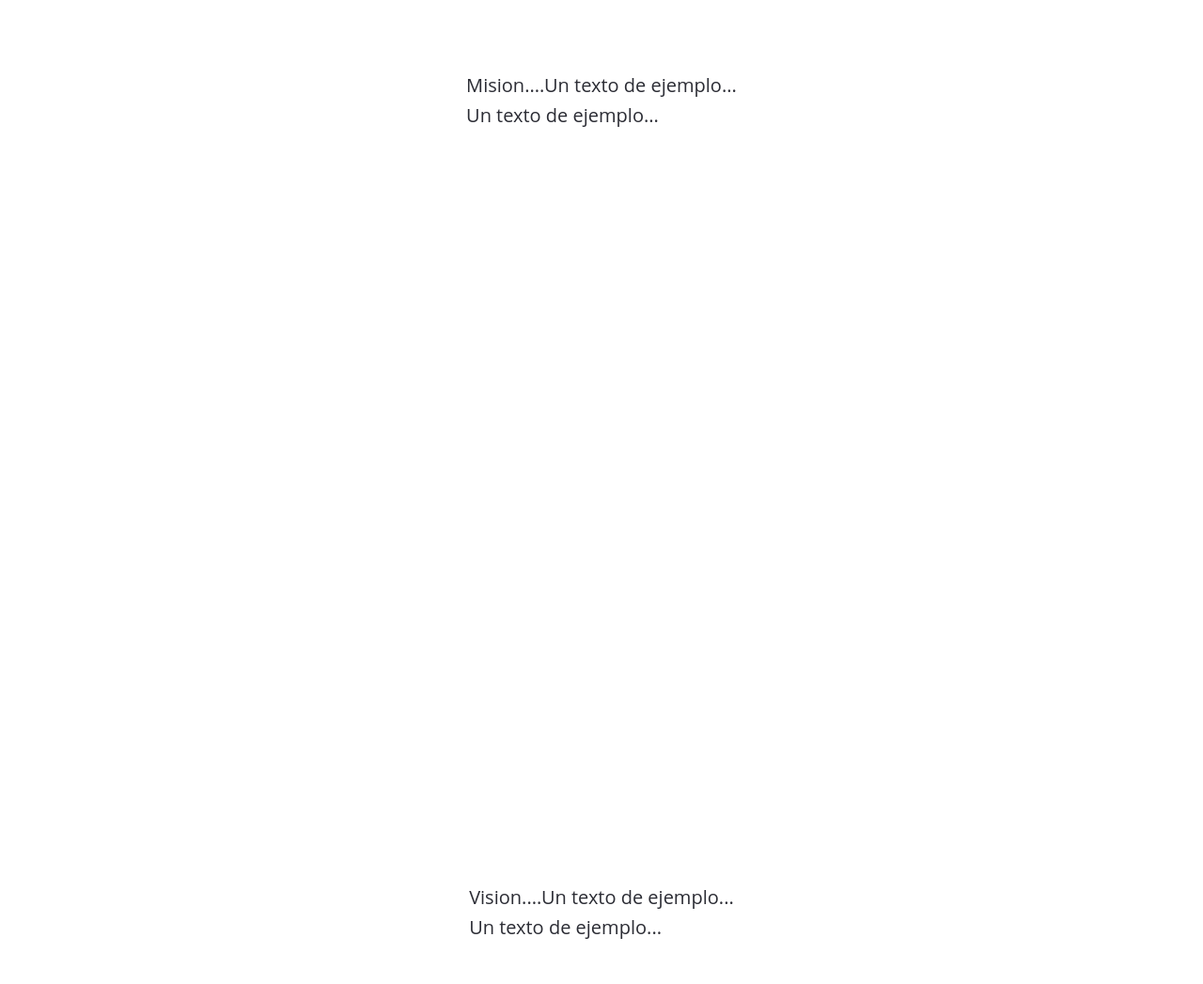
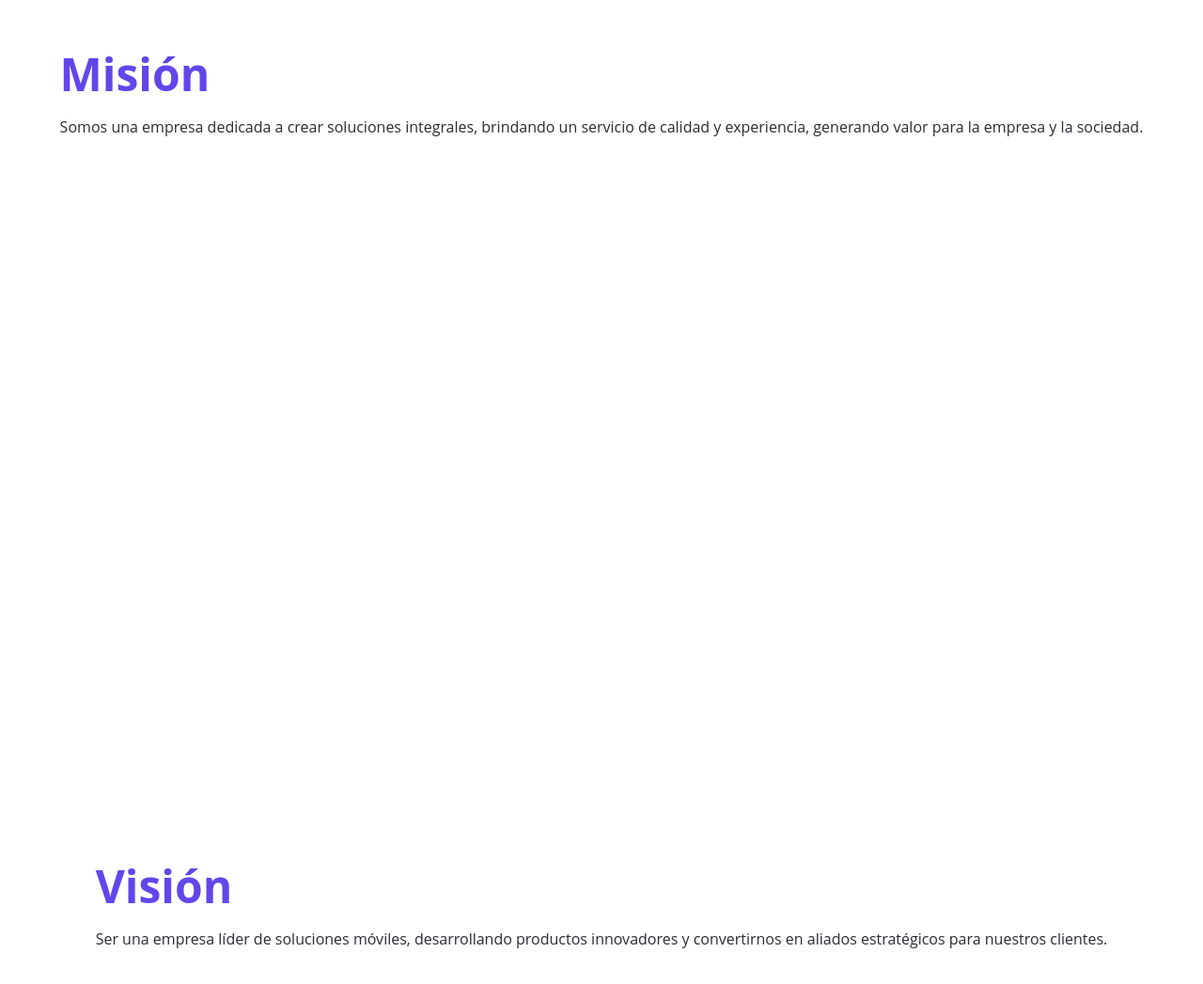
Before and after one commit to cenfo-418-teapot/lp-team, a React (Create React App) app: page / in a window 1280 px wide. Shown: the part 2085-3132 px from the top of the page at 94% size. Built offline with nearby package versions, Linux system fonts and the light colour scheme.

Commit message:
Vision y Mision
Se agregan a la página web

```diff
--- a/src/components/mision/Mision.jsx
+++ b/src/components/mision/Mision.jsx
@@ -15,11 +15,19 @@ function Mision() {
       >
         <Grid item>
           <Box sx={{height: '100%'}}>
-            <Typography variant="h6" component="h1">
-              Mision....Un texto de ejemplo...
+            <Typography variant="h3" component="h2" align='left'
+                        sx={{ color: 'primary.main', fontWeight: 'bold' }}>
+              Misión
             </Typography>
-            <Typography variant="h6" component="h1">
-              Un texto de ejemplo...
+            <Typography variant="body1"
+                        component="p"
+                        paragraph="true"
+                        align='left'
+                        sx={{ fontSize: '16px', marginTop: '16px', fontWeight: 'normal' }}
+            >
+              Somos una empresa dedicada a crear soluciones integrales, brindando un servicio
+              de calidad y experiencia, generando valor para la empresa y la sociedad.
+
             </Typography>
           </Box>
         </Grid>
--- a/src/components/vision/Vision.jsx
+++ b/src/components/vision/Vision.jsx
@@ -15,11 +15,20 @@ function Vision() {
       >
         <Grid item>
           <Box sx={{height: '100%'}}>
-            <Typography variant="h6" component="h1">
-              Vision....Un texto de ejemplo...
+            <Typography variant="h3" component="h2" align='left'
+                        sx={{ color: 'primary.main', fontWeight: 'bold' }}>
+              Visión
             </Typography>
-            <Typography variant="h6" component="h1">
-              Un texto de ejemplo...
+            <Typography variant="body1"
+                        component="p"
+                        paragraph="true"
+                        align='left'
+                        sx={{ fontSize: '16px', marginTop: '16px', fontWeight: 'normal' }}
+            >
+              Ser una empresa líder de soluciones móviles, desarrollando productos innovadores y
+              convertirnos en aliados estratégicos para nuestros clientes.
+
+
             </Typography>
           </Box>
         </Grid>
```
